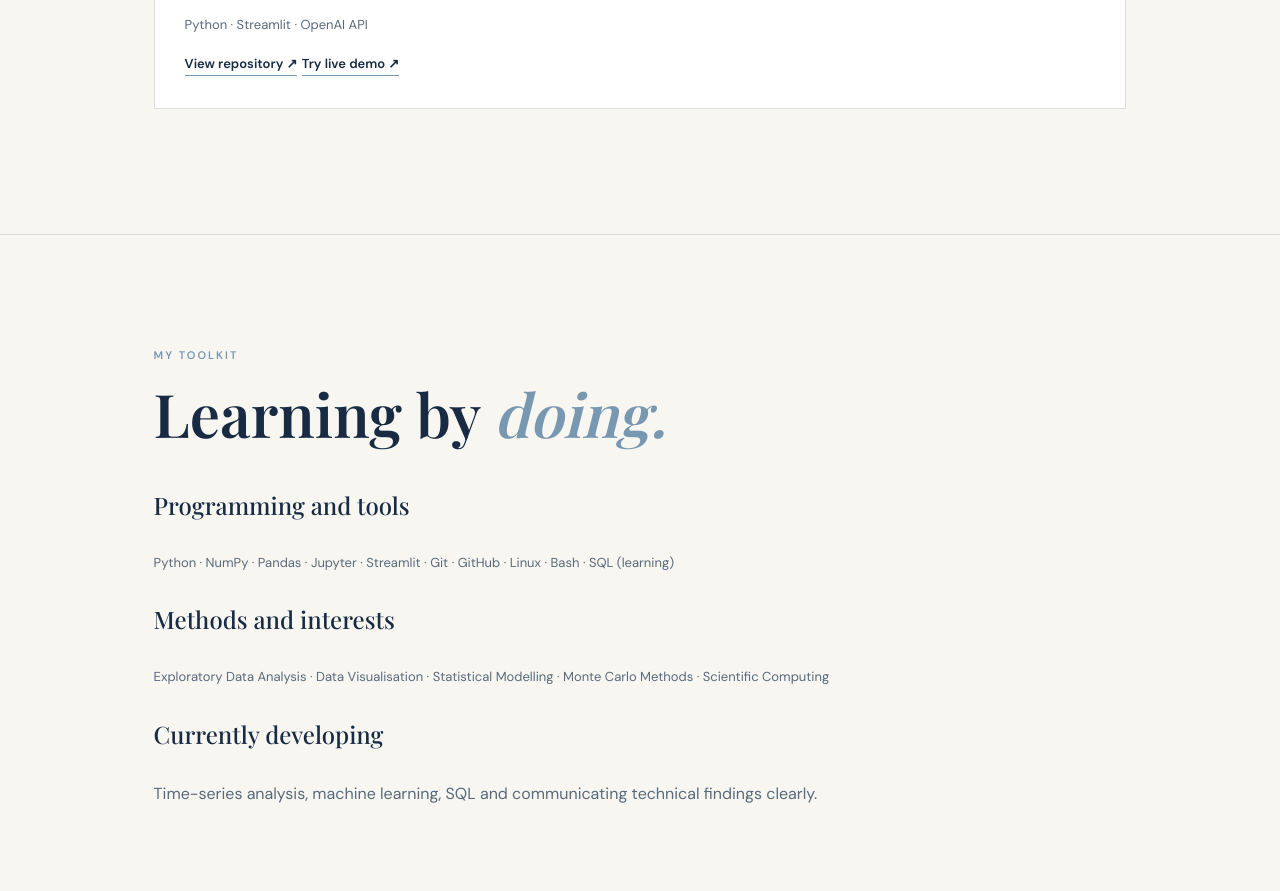
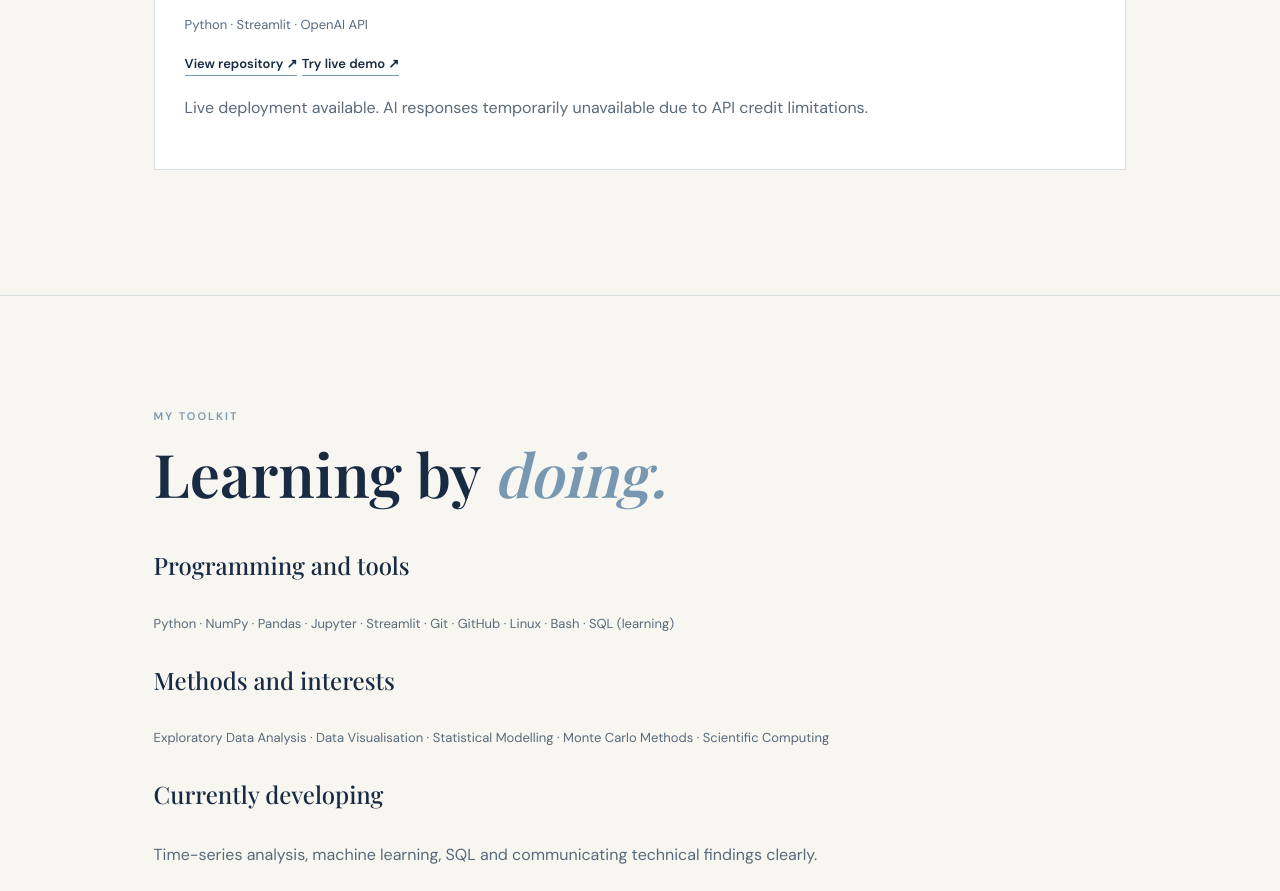
Before and after one commit to Mandisalovet/Mandisalovet.github.io, a plain HTML site: page index.html in a window 1280 px wide. Shown: the part 2490-3381 px from the top of the page. Drawn offline with nearby package versions, Linux system fonts and the light colour scheme; a web font is replaced by a local one.

Commit message:
Update index.html

```diff
--- a/index.html
+++ b/index.html
@@ -107,6 +107,10 @@
        target="_blank" rel="noopener noreferrer">
         Try live demo ↗
     </a>
+        <p class="project-note">
+    Live deployment available. AI responses temporarily unavailable
+    due to API credit limitations.
+</p>
     </div>
 </section>
 
```
